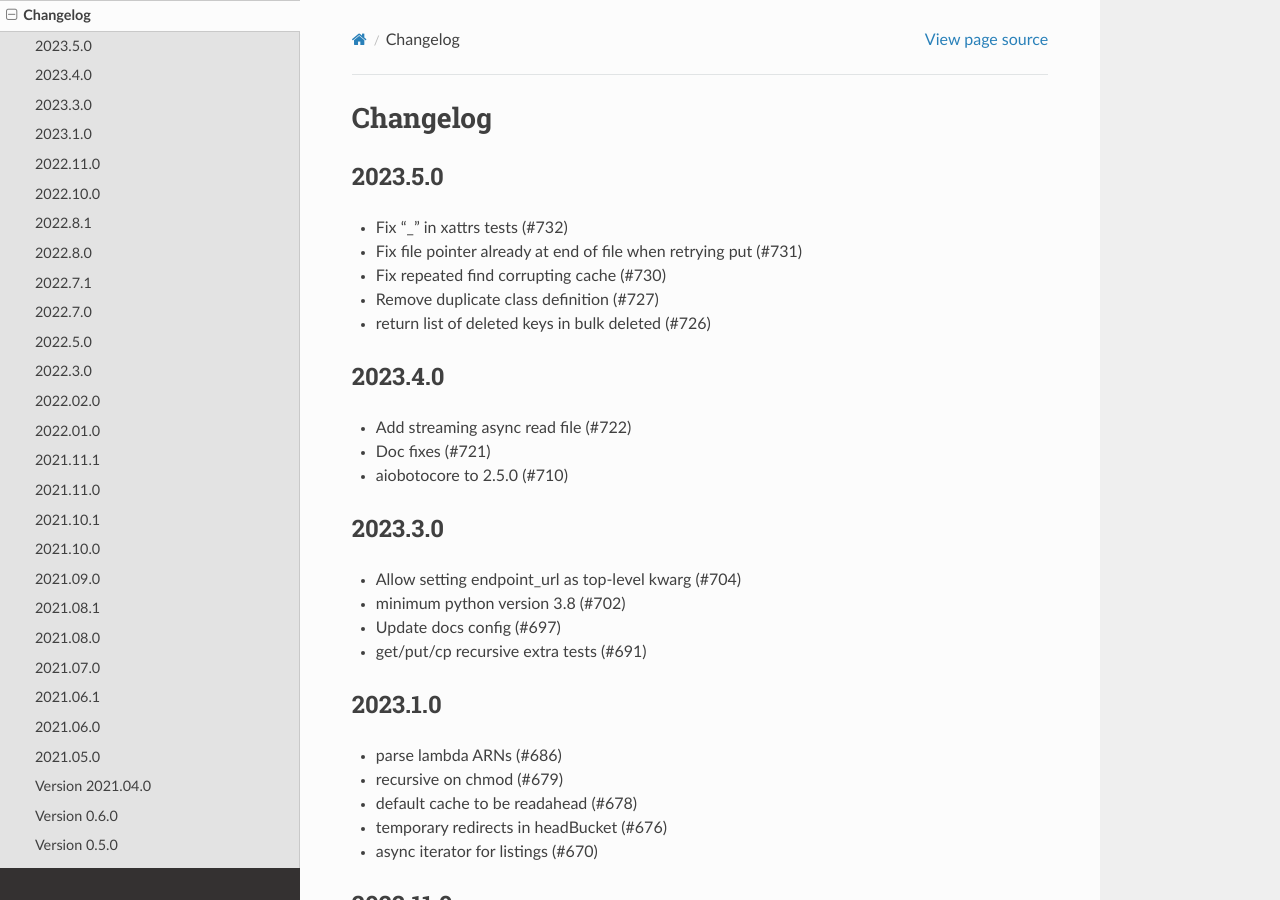
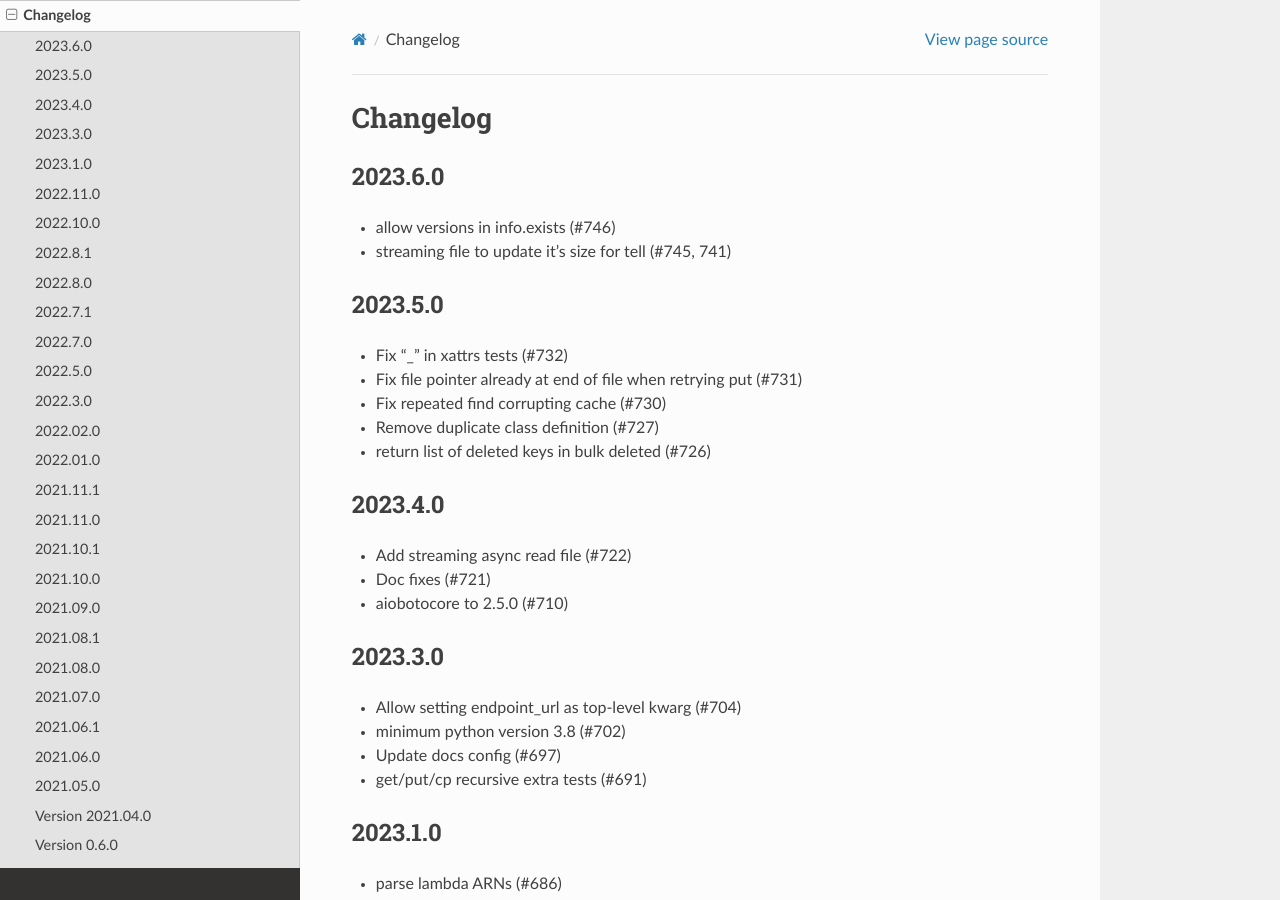
Before and after one commit to zarr-developers/s3fs, a Sphinx documentation site: the page built from docs/source/changelog.rst, in a window 1280 px wide and 900 px high. Built offline with Sphinx 7.4.7 and the Read the Docs theme 2.0.0, drawn with Linux system fonts in a browser that asks for light colours.

Commit message:
changelog (#747)

```diff
--- a/docs/source/changelog.rst
+++ b/docs/source/changelog.rst
@@ -1,5 +1,12 @@
 Changelog
 =========
+
+2023.6.0
+--------
+
+- allow versions in info.exists (#746)
+- streaming file to update it's size for tell (#745, 741)
+
 
 2023.5.0
 --------
--- a/requirements.txt
+++ b/requirements.txt
@@ -1,3 +1,3 @@
 aiobotocore~=2.5.0
-fsspec==2023.5.0
+fsspec==2023.6.0
 aiohttp!=4.0.0a0, !=4.0.0a1
```
